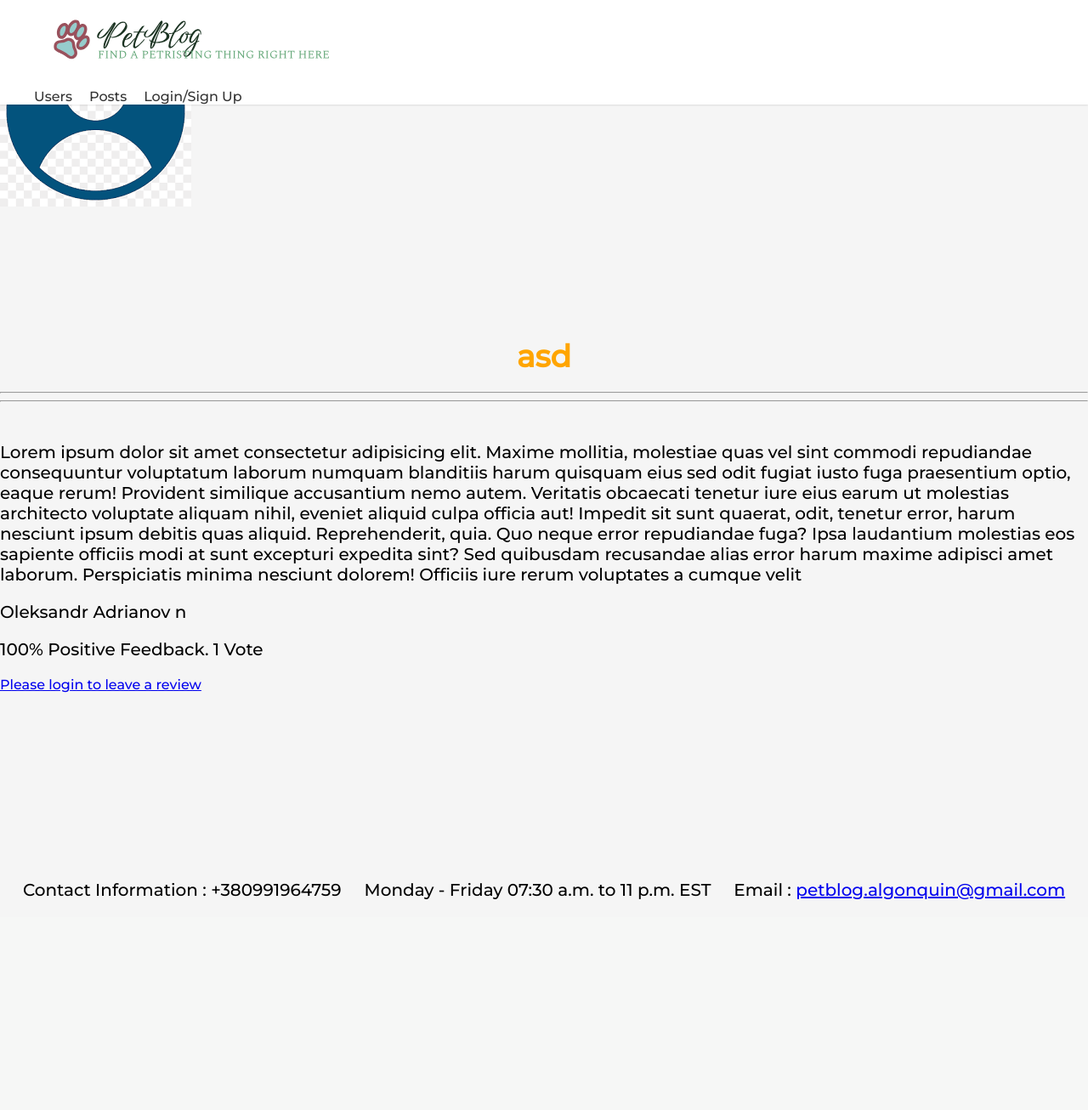
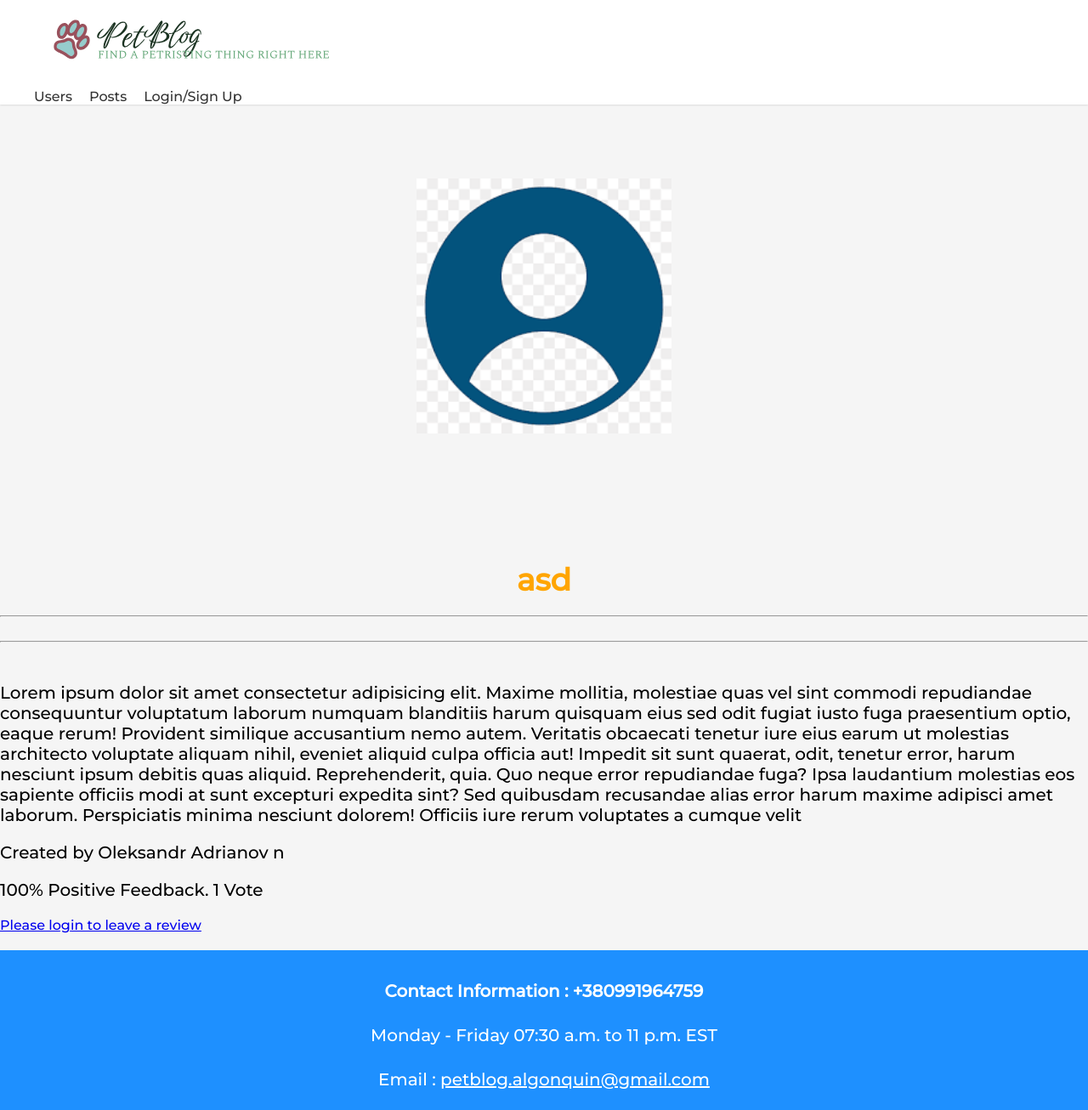
Before and after one commit to sanyadrian/PetBlog, a Django app: page /projects/project/17 in a window 1280 px wide. Shown: the whole page at 85% size. Before the commit the page ends 1058 px from the top, so only its background shows below. Run offline with Django 4.2, Linux system fonts and the light colour scheme; data comes from the database, SQL or seed files in the repository; both versions use the stored data as it was after the commit; parts of the project's set-up code (start-up, migrations or seed data) failed here and were passed over.

Commit message:
The last commit

```diff
--- a/PetBlog/projects/templates/projects/projects.html
+++ b/PetBlog/projects/templates/projects/projects.html
@@ -3,7 +3,7 @@
 {% block content %}
 {{page}}
 
-<h1 class="projects1__title">Projects</h1>
+<h1 class="projects1__title">Posts</h1>
 
 <div class="projects1__search">
     <form id="searchForm" class="form1" action="{% url 'projects' %}" method="get">
--- a/PetBlog/projects/templates/projects/single-project.html
+++ b/PetBlog/projects/templates/projects/single-project.html
@@ -1,22 +1,26 @@
+
+
 {% extends 'main.html' %}
 
 {% block content %}
 
-
-
-<img style='max-width:500px' src="{{ project.featured_image.url }}">
-
-<h1>{{ project.title }}</h1>
+<div class="single-post">
+    <img src="{{ project.featured_image.url }}" alt="{{ project.title }}">
+</div>
+<h1 class="project-title">{{ project.title }}</h1>
 <hr>
 
+<div class="tags">
     {% for tag in project.tags.all %}
-    <span style="border: 1px grey">{{tag}}</span>
+    <span class="tag">{{ tag }}</span>
     {% endfor %}
+</div>
+
 <hr>
 <br>
-<p>{{project.description}}</p>
-<p>{{project.owner.name}}</p>
-<p>{{project.vote_ratio}}% Positive Feedback.  {{project.vote_total}} Vote{{project.vote_total|pluralize:"s"}}</p>
+<p>{{ project.description }}</p>
+<p class="owner">Created by {{ project.owner.name }}</p>
+<p class="votes">{{ project.vote_ratio }}% Positive Feedback. {{ project.vote_total }} Vote{{ project.vote_total|pluralize:"s" }}</p>
 
 {% if request.user.profile.id in project.reviewers %}
 
@@ -29,30 +33,32 @@
 <form class="form" action="{% url 'project' project.id %}" method="POST">
     {% csrf_token %}
     {% for field in form %}
-        <div class="form__field">
-            <label for="formInput#textarea">{{field.label}}</label>
-            {{field}}
+    <div class="form-field">
+        <label for="formInput#textarea">{{ field.label }}</label>
+        {{ field }}
     </div>
     {% endfor %}
-        <input class="btn btn--sub btn--lg" type="submit" value="Comments"/>
+    <input class="btn btn-sub btn-lg" type="submit" value="Add Comment"/>
 </form>
 {% else %}
-        <a href="{% url 'login' %}?next={{request.path}}">Please login to leave a review</a>
+<a href="{% url 'login' %}?next={{ request.path }}">Please login to leave a review</a>
 {% endif %}
+
+<div class="reviews">
     {% for review in project.review_set.all %}
     {% if review.body %}
-<div>
+    <div class="review">
         <a href="{% url 'user-profile' review.owner.id %}">
-        <img style="width: 100px" class="avatar" src="{{review.owner.profile_image.url}}">
+            <img class="avatar" src="{{ review.owner.profile_image.url }}" alt="{{ review.owner.name }}">
         </a>
 
-    <div>
-        <a href="{% url 'user-profile' review.owner.id %}">{{review.owner.name}}</a>
-        <p>{{ review.body|linebreaksbr }}</p>
+        <div class="review-details">
+            <a href="{% url 'user-profile' review.owner.id %}">{{ review.owner.name }}</a>
+            <p class="review-body">{{ review.body|linebreaksbr }}</p>
         </div>
     </div>
     {% endif %}
     {% endfor %}
-
+</div>
 
 {% endblock %}
--- a/PetBlog/static/js/readmore.js
+++ b/PetBlog/static/js/readmore.js
@@ -1,6 +1,28 @@
-const description = document.querySelector('.post1__description');
-const readMoreButton = document.querySelector('.read-more-button');
+const readMoreButtons = document.querySelectorAll('.read-more-button');
+const postDetails = document.querySelectorAll('.post1__details');
 
-readMoreButton.addEventListener('click', function() {
-  description.classList.toggle('expanded');
+postDetails.forEach(function(postDetail) {
+    const readMoreButton = postDetail.querySelector('.read-more-button');
+    const description = postDetail.querySelector('.post1__description');
+
+    readMoreButton.addEventListener('click', function(e) {
+        e.preventDefault();
+        description.classList.toggle('expanded');
+        readMoreButton.textContent = description.classList.contains('expanded') ? 'Read less' : 'Read more';
+    });
 });
+
+//readMoreButton.addEventListener('click', function(e) {
+//  if (e.target.classList.contains('read-more-button')) {
+//    e.target.classList.toggle('expanded');
+//
+//    if (e.target.classList.contains('expanded')) {
+//      description.style.height = 'auto';
+//      e.target.textContent = 'Read less';
+//    } else {
+//      description.style.height = '100px';
+//      e.target.textContent = 'Read more';
+//      e.target.remove('expanded')
+//    }
+//  }
+//});
--- a/PetBlog/static/styles/footer.css
+++ b/PetBlog/static/styles/footer.css
@@ -1,9 +1,39 @@
-@import url('https://fonts.googleapis.com/css2?family=Montserrat:wght@500&display=swap');
+/*@import url('https://fonts.googleapis.com/css2?family=Montserrat:wght@500&display=swap');*/
+
+/*.foot {*/
+/*    display: flex;*/
+/*    list-style: none;*/
+/*    justify-content: space-evenly;*/
+/*    margin-top: 200px;*/
+/*    font-family: "Montserrat", sans-serif;*/
+/*}*/
 
 .foot {
+    background-color: #1e90ff;
+    color: #fff;
+    padding: 1rem;
     display: flex;
-    list-style: none;
-    justify-content: space-evenly;
-    margin-top: 200px;
-    font-family: "Montserrat", sans-serif;
+    flex-direction: column;
+    align-items: center;
+    justify-content: center;
+    font-size: 1rem;
+    margin-top: 20px;
 }
+
+.foot p {
+    text-align: center;
+    margin-bottom: 0.5rem;
+}
+
+.contact-info {
+    font-weight: bold;
+}
+
+.foot a {
+    color: #fff;
+    text-decoration: underline;
+}
+
+.foot a:hover {
+    color: #ff7f50;
+}
--- /dev/null
+++ b/PetBlog/static/styles/single-project.css
@@ -0,0 +1,62 @@
+.single-post img {
+    height: auto;
+    display: block;
+    margin: 0 auto;
+    width: 300px;
+    margin-top: 200px;
+}
+
+.project-title {
+    font-size: 36px;
+    margin-bottom: 20px;
+}
+
+.tags {
+    display: flex;
+    flex-wrap: wrap;
+    margin-bottom: 20px;
+}
+
+.tag {
+    border: 1px solid grey;
+    border-radius: 20px;
+    padding: 5px 10px;
+    margin-right: 10px;
+    margin-bottom: 10px;
+}
+
+.owner {
+    margin-bottom: 10px;
+}
+
+.votes {
+    margin-bottom: 20px;
+}
+
+.form-field {
+    margin-bottom: 20px;
+}
+
+.form-field label {
+    display: block;
+    font-size: 20px;
+    margin-bottom: 5px;
+}
+
+.form-field input[type="text"],
+.form-field textarea {
+    width: 100%;
+    padding: 10px;
+    font-size: 18px;
+    border: none;
+    border-radius: 5px;
+    background-color: #f1f1f1;
+}
+
+.btn {
+    display: inline-block;
+    padding: 10px 20px;
+    font-size: 20px;
+    border: none;
+    border-radius: 5px
+}
--- a/PetBlog/templates/main.html
+++ b/PetBlog/templates/main.html
@@ -19,6 +19,7 @@
     <link rel="stylesheet" type="text/css" href="{% static 'styles/profiles.css' %}">
     <link rel="stylesheet" type="text/css" href="{% static 'styles/pagination.css' %}">
     <link rel="stylesheet" type="text/css" href="{% static 'styles/projects.css' %}">
+    <link rel="stylesheet" type="text/css" href="{% static 'styles/single-project.css' %}">
 
 
 </head>
```
Also changed, not shown: PetBlog/db.sqlite3. Lines whose indentation alone changed are shown as unchanged.
